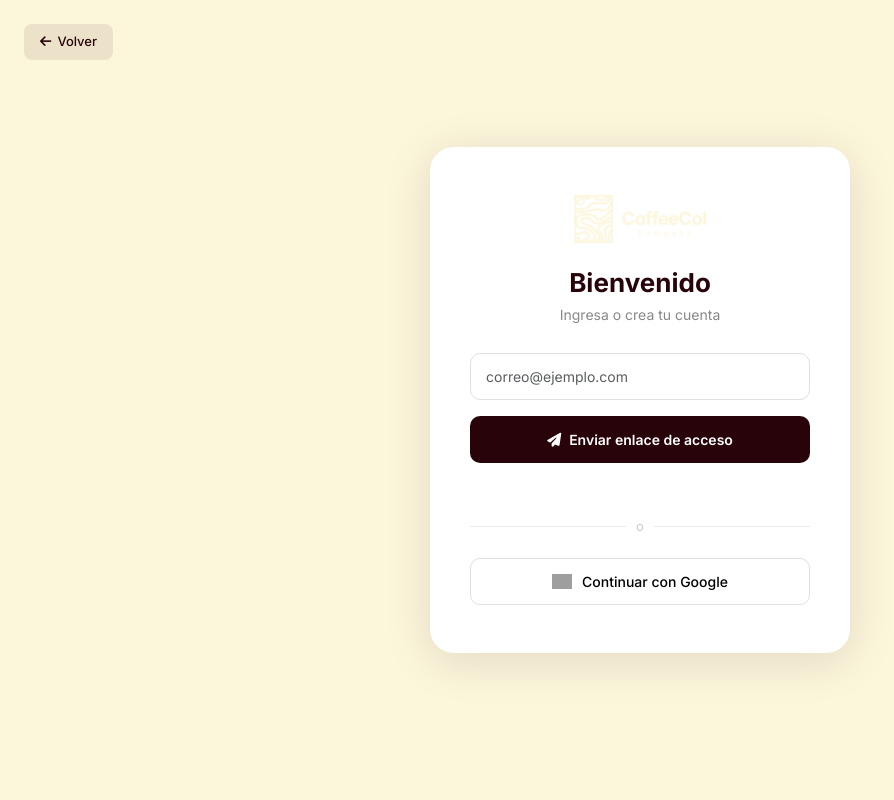
After one commit to estiben08/cafe, a PHP site: page /includes/login.php in a window 1280 px wide. The commit adds this page. Shown: the whole page, without its empty margins (0-894 px from the left). Run offline with PHP 8.4, Linux system fonts and the light colour scheme; a stand-in replaces the project's code that opens the database connection; some libraries are stand-ins or nearby versions; grey boxes are pictures that could not be loaded.

Commit message:
Primer commit

```diff
--- /dev/null
+++ b/assets/conexion/firebase.js
@@ -0,0 +1,14 @@
+import { initializeApp } from "https://www.gstatic.com/firebasejs/10.11.0/firebase-app.js";
+import { getAuth } from "https://www.gstatic.com/firebasejs/10.11.0/firebase-auth.js";
+
+const firebaseConfig = {
+  apiKey: "AIzaSyD9JB8k6Q9s_EOT9rTp1TlJPU0lAdLpemQ",
+  authDomain: "cafetantico.firebaseapp.com",
+  projectId: "cafetantico",
+  storageBucket: "cafetantico.firebasestorage.app",
+  messagingSenderId: "737272686581",
+  appId: "1:737272686581:web:ea063616c48c57dcab22bc"
+};
+
+const app = initializeApp(firebaseConfig);
+export const auth = getAuth(app);
--- /dev/null
+++ b/css/login.css
@@ -0,0 +1,161 @@
+* { box-sizing: border-box; }
+
+body {
+  font-family: 'Inter', sans-serif;
+  background-color: #FCF6DB;
+  min-height: 100vh;
+  display: flex;
+  align-items: center;
+  justify-content: center;
+  margin: 0;
+  padding: 20px;
+}
+
+.btn-volver {
+  position: fixed;
+  top: 24px;
+  left: 24px;
+  background: rgba(40,4,10,0.08);
+  color: #28040A;
+  text-decoration: none;
+  font-size: 13px;
+  font-weight: 500;
+  padding: 8px 16px;
+  border-radius: 8px;
+  display: flex;
+  align-items: center;
+  gap: 6px;
+  transition: background 0.2s;
+  z-index: 100;
+}
+
+.btn-volver:hover {
+  background: rgba(40,4,10,0.15);
+  color: #28040A;
+}
+
+.login-wrapper {
+  width: 100%;
+  display: flex;
+  justify-content: center;
+}
+
+.login-box {
+  background: #ffffff;
+  border-radius: 24px;
+  padding: 48px 40px;
+  width: 100%;
+  max-width: 420px;
+  box-shadow: 0 8px 48px rgba(40,4,10,0.12);
+  text-align: center;
+}
+
+.login-logo {
+  height: 48px;
+  width: auto;
+  margin-bottom: 24px;
+  object-fit: contain;
+}
+
+.login-box h2 {
+  font-size: 26px;
+  font-weight: 700;
+  color: #28040A;
+  margin-bottom: 6px;
+}
+
+.login-sub {
+  color: #888;
+  font-size: 14px;
+  margin-bottom: 28px;
+}
+
+.form-control {
+  border-radius: 10px;
+  border: 1.5px solid #e0e0e0;
+  padding: 12px 15px;
+  font-size: 14px;
+  font-family: 'Inter', sans-serif;
+  transition: border-color 0.2s;
+  width: 100%;
+}
+
+.form-control:focus {
+  border-color: #28040A;
+  box-shadow: 0 0 0 3px rgba(40,4,10,0.08);
+  outline: none;
+}
+
+.btn-login {
+  background-color: #28040A;
+  color: white;
+  border: none;
+  border-radius: 10px;
+  padding: 13px;
+  font-size: 14px;
+  font-weight: 600;
+  font-family: 'Inter', sans-serif;
+  cursor: pointer;
+  width: 100%;
+  transition: background 0.3s, transform 0.15s;
+}
+
+.btn-login:hover { background-color: #4a0b15; }
+.btn-login:active { transform: scale(0.98); }
+.btn-login:disabled { opacity: 0.6; cursor: not-allowed; }
+
+.divider {
+  display: flex;
+  align-items: center;
+  gap: 10px;
+  margin: 22px 0;
+  color: #ccc;
+  font-size: 13px;
+}
+
+.divider::before,
+.divider::after {
+  content: '';
+  flex: 1;
+  height: 1px;
+  background: #ebebeb;
+}
+
+.btn-google {
+  background: white;
+  border: 1.5px solid #e0e0e0;
+  border-radius: 10px;
+  padding: 12px;
+  font-size: 14px;
+  font-weight: 500;
+  font-family: 'Inter', sans-serif;
+  cursor: pointer;
+  width: 100%;
+  display: flex;
+  align-items: center;
+  justify-content: center;
+  gap: 10px;
+  transition: background 0.2s, border-color 0.2s, transform 0.15s;
+}
+
+.btn-google:hover {
+  background: #f7f7f7;
+  border-color: #ccc;
+}
+
+.btn-google:active { transform: scale(0.98); }
+
+.msg-feedback {
+  font-size: 13px;
+  margin-top: 12px;
+  min-height: 20px;
+  color: #28040A;
+  font-weight: 500;
+}
+
+@media (max-width: 480px) {
+  .login-box {
+    padding: 36px 24px;
+    border-radius: 18px;
+  }
+}
--- /dev/null
+++ b/includes/login.php
@@ -0,0 +1,81 @@
+<!DOCTYPE html>
+<html lang="es">
+<head>
+  <meta charset="UTF-8">
+  <meta name="viewport" content="width=device-width, initial-scale=1.0">
+  <title>Ingresar - CoffeeCol</title>
+  <link href="https://cdn.jsdelivr.net/npm/bootstrap@5.3.3/dist/css/bootstrap.min.css" rel="stylesheet">
+  <link rel="stylesheet" href="https://cdnjs.cloudflare.com/ajax/libs/font-awesome/6.5.0/css/all.min.css">
+  <link href="https://fonts.googleapis.com/css2?family=Inter:wght@400;500;600;700&display=swap" rel="stylesheet">
+  <link rel="stylesheet" href="../css/login.css">
+</head>
+<body>
+
+  <a href="../index.php" class="btn-volver">
+    <i class="fa-solid fa-arrow-left"></i> Volver
+  </a>
+
+  <div class="login-wrapper">
+    <div class="login-box">
+
+      <img src="../assets/imagenes/banner20.png" alt="CoffeeCol" class="login-logo">
+      <h2>Bienvenido</h2>
+      <p class="login-sub">Ingresa o crea tu cuenta</p>
+
+      <!-- Paso 1: Email -->
+      <div id="paso-email">
+        <input type="email" id="email" placeholder="correo@ejemplo.com" class="form-control mb-3">
+        <button id="btn-magic" class="btn-login w-100">
+          <i class="fa-solid fa-paper-plane me-2"></i>Enviar enlace de acceso
+        </button>
+        <p id="msg-magic" class="msg-feedback"></p>
+
+        <div class="divider"><span>o</span></div>
+
+        <button id="btn-google" class="btn-google w-100">
+          <img src="https://www.gstatic.com/firebasejs/ui/2.0.0/images/auth/google.svg" width="20" alt="Google">
+          Continuar con Google
+        </button>
+      </div>
+
+    </div>
+  </div>
+
+  <script type="module">
+    import { loginGoogle, enviarMagicLink, completarMagicLink } from '../js/auth.js';
+
+    // Completar magic link si viene de correo
+    completarMagicLink();
+
+    // Google
+    document.getElementById('btn-google').addEventListener('click', async () => {
+      const res = await loginGoogle();
+      if (res?.error) {
+        document.getElementById('msg-magic').textContent = '❌ ' + res.error;
+      }
+    });
+
+    // Magic Link
+    document.getElementById('btn-magic').addEventListener('click', async () => {
+      const email = document.getElementById('email').value.trim();
+      const msg   = document.getElementById('msg-magic');
+
+      if (!email) {
+        msg.textContent = '⚠️ Escribe tu correo primero.';
+        return;
+      }
+
+      msg.textContent = 'Enviando...';
+      const res = await enviarMagicLink(email);
+
+      if (res.ok) {
+        msg.textContent = '✅ Enlace enviado, revisa tu correo.';
+        document.getElementById('btn-magic').disabled = true;
+      } else {
+        msg.textContent = '❌ ' + res.error;
+      }
+    });
+  </script>
+
+</body>
+</html>
--- /dev/null
+++ b/js/auth.js
@@ -0,0 +1,79 @@
+import { auth } from '../assets/conexion/firebase.js';
+import {
+  GoogleAuthProvider,
+  signInWithPopup,
+  sendSignInLinkToEmail,
+  isSignInWithEmailLink,
+  signInWithEmailLink,
+  onAuthStateChanged,
+  signOut
+} from "https://www.gstatic.com/firebasejs/10.11.0/firebase-auth.js";
+
+// ── URL base fija ────────────────────────────────
+const BASE = 'http://localhost/cafe';
+
+// ── Configuración Magic Link ─────────────────────
+const actionCodeSettings = {
+  url: BASE + '/includes/login.php',
+  handleCodeInApp: true
+};
+
+// ── Guardar usuario ──────────────────────────────
+function guardarUsuario(user) {
+  localStorage.setItem('cc_usuario', JSON.stringify({
+    nombre: user.displayName || user.email,
+    email: user.email,
+    foto: user.photoURL
+  }));
+}
+
+// ── Login con Google ─────────────────────────────
+export async function loginGoogle() {
+  try {
+    const result = await signInWithPopup(auth, new GoogleAuthProvider());
+    guardarUsuario(result.user);
+    window.location.href = BASE + '/index.php';
+  } catch (e) {
+    return { error: e.message };
+  }
+}
+
+// ── Enviar Magic Link ────────────────────────────
+export async function enviarMagicLink(email) {
+  try {
+    await sendSignInLinkToEmail(auth, email, actionCodeSettings);
+    localStorage.setItem('emailForSignIn', email);
+    return { ok: true };
+  } catch (e) {
+    return { error: e.message };
+  }
+}
+
+// ── Completar Magic Link al regresar ────────────
+export async function completarMagicLink() {
+  if (!isSignInWithEmailLink(auth, window.location.href)) return;
+  let email = localStorage.getItem('emailForSignIn') || prompt('Confirma tu correo:');
+  try {
+    const result = await signInWithEmailLink(auth, email, window.location.href);
+    guardarUsuario(result.user);
+    localStorage.removeItem('emailForSignIn');
+    window.location.href = BASE + '/index.php';
+  } catch (e) {
+    console.error(e);
+  }
+}
+
+// ── Cerrar sesión ────────────────────────────────
+export async function cerrarSesion() {
+  await signOut(auth);
+  localStorage.removeItem('cc_usuario');
+  window.location.reload();
+}
+
+// ── Observar estado usuario ──────────────────────
+export function observarUsuario(callbackLogueado, callbackNoLogueado) {
+  onAuthStateChanged(auth, (user) => {
+    if (user) callbackLogueado(user);
+    else callbackNoLogueado();
+  });
+}
```
Also changed, not shown: css/style.css (+42 -0 lines), includes/header.php (+53 -3 lines).
